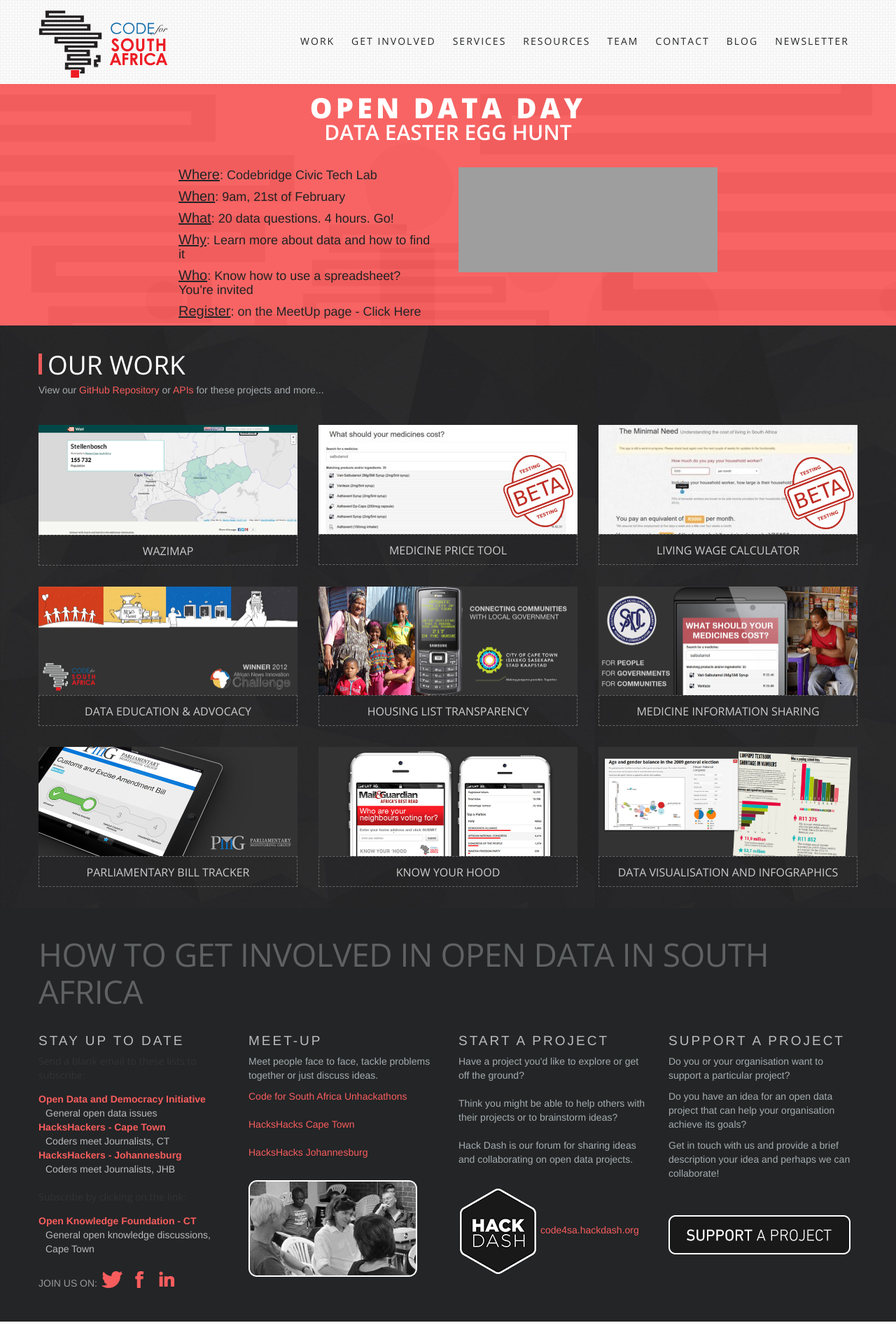
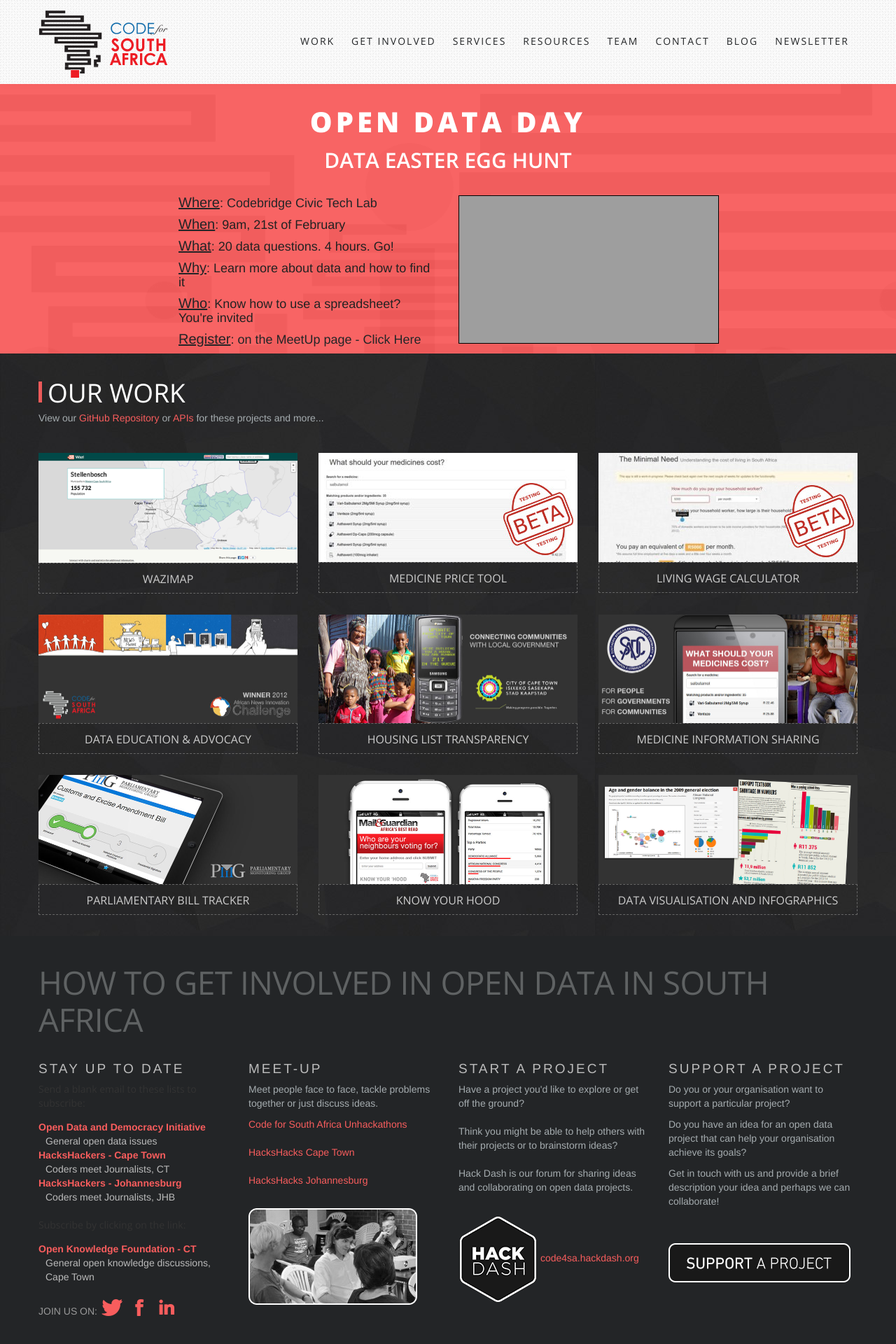
Before and after one commit to Code4SA/old-code4sa.github.io, a Jekyll site: the page built from index.html, in a window 1280 px wide. Shown: the top 1920 px of the page at 70% size. Built offline with Jekyll 4.4.1, drawn with Linux system fonts in a browser that asks for light colours; nearby versions of some CDN libraries; Markdown is read by kramdown in place of the engine named in the settings; comment, search, counter and statistics services are not loaded; grey boxes are pictures that could not be loaded.

Commit message:
Styled map iframe

```diff
--- a/index.html
+++ b/index.html
@@ -16,20 +16,29 @@
     .invite a {
         color: #232527;
     }
+
+    .opendataday h1 {
+        line-height: 1em;
+    }
+
+    .opendataday iframe {
+        border: solid thin black;
+        height: 210px;
+    }
 ---
 
 <section id="home">
     <div class="container">
         <div class="row-fluid">
-            <div class="span12 text-center hero-text" >
+            <div class="span12 text-center hero-text opendataday" >
                 <center style="margin: 0 auto">
-                    <h1 style="line-height:0">Open Data Day</h1>
+                    <h1>Open Data Day</h1>
                     <h2>Data Easter Egg Hunt</h2>
                 </center>
             </div>
         </div>
         <div class="row-fluid">
-            <div class="span4 offset2 text-left" >
+            <div class="span4 offset2 text-left opendataday" >
                 <p class="invite"><span class="invite">Where</span>: <a href="http://www.codebridge.co.za">Codebridge Civic Tech Lab</a></p>
                 <p class="invite"><span>When</span>: 9am, 21st of February
                 <p class="invite"><span>What</span>: 20 data questions. 4 hours. Go!</p>
@@ -38,8 +47,8 @@
                 <p class="invite"><span>Register</span>: <a href="http://www.meetup.com/Code-for-South-Africa-Hackers/events/219954480/">on the MeetUp page - Click Here</a></p>
 
             </div>
-            <div class="span4">
-<iframe src="https://www.google.com/maps/embed?pb=!1m18!1m12!1m3!1d3308.621374842796!2d18.466585000000006!3d-33.97656999999999!2m3!1f0!2f0!3f0!3m2!1i1024!2i768!4f13.1!3m3!1m2!1s0x1dcc42d3ae6d8e75%3A0xbec626f440df7b5!2sCodebridge!5e0!3m2!1sen!2sza!4v1421744095605" width="400" height="300" frameborder="0" style="border:0"></iframe>
+            <div class="span4 opendataday">
+<iframe src="https://www.google.com/maps/embed?pb=!1m18!1m12!1m3!1d3308.621374842796!2d18.466585000000006!3d-33.97656999999999!2m3!1f0!2f0!3f0!3m2!1i1024!2i768!4f13.1!3m3!1m2!1s0x1dcc42d3ae6d8e75%3A0xbec626f440df7b5!2sCodebridge!5e0!3m2!1sen!2sza!4v1421744095605" width="400" height="400" frameborder="0"></iframe>
             </div>
         </div>
     </div>
```
